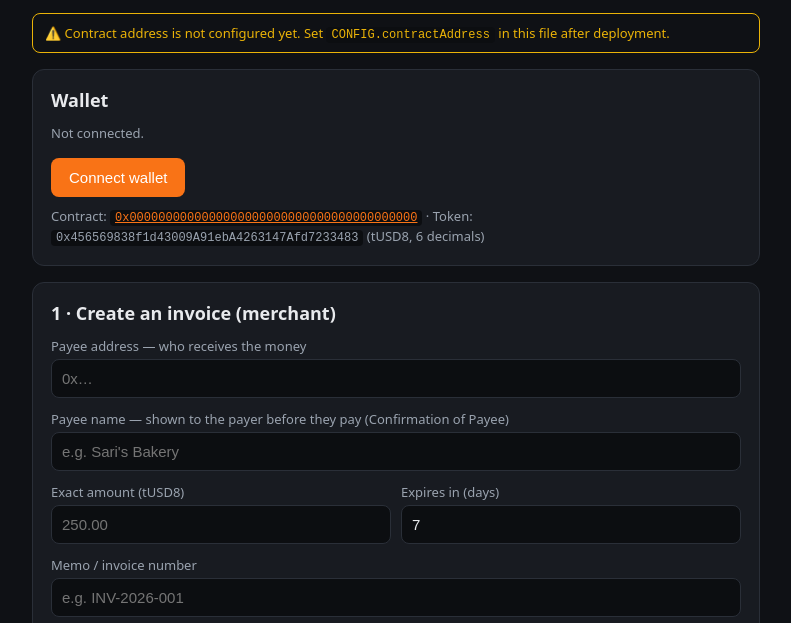
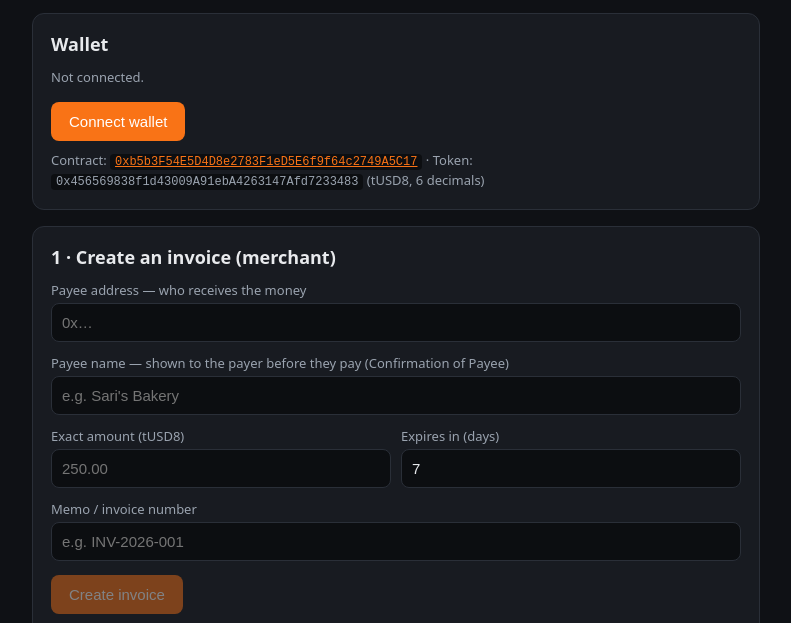
Before and after one commit to naomi448/payreceipt, a plain HTML site: page web/index.html in a window 1280 px wide. Shown: the part 149-772 px from the top of the page, without its empty margins (244-1035 px from the left). Drawn offline with nearby package versions, Linux system fonts and the light colour scheme.

Commit message:
Record PayReceipt deployment on Aevum testnet (0xb5b3F54E...A5C17)

```diff
--- a/web/index.html
+++ b/web/index.html
@@ -104,8 +104,8 @@
 "use strict";
 /* ================= CONFIG — fill in after deployment ================= */
 const CONFIG = {
-  // TODO(deploy): replace with the deployed PayReceipt address on Aevum testnet.
-  contractAddress: "0x0000000000000000000000000000000000000000",
+  // Deployed on Aevum testnet (chain 44005), 2026-11-20.
+  contractAddress: "0xb5b3F54E5D4D8e2783F1eD5E6f9f64c2749A5C17",
   tokenAddress: "0x456569838f1d43009A91ebA4263147Afd7233483", // tUSD8, Aevum testnet
   chainId: 44005,
   chainHex: "0xABE5",
```
Also changed, not shown: 1 other file.
